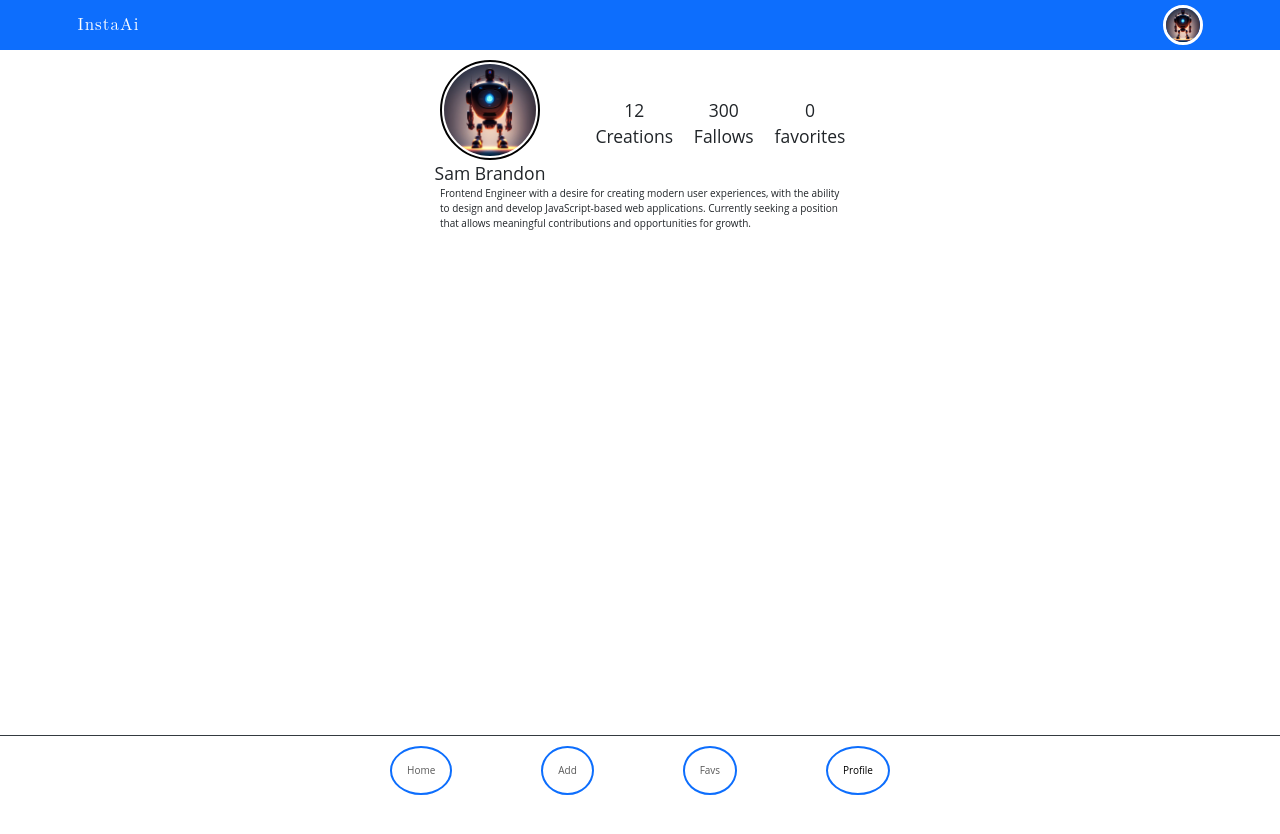
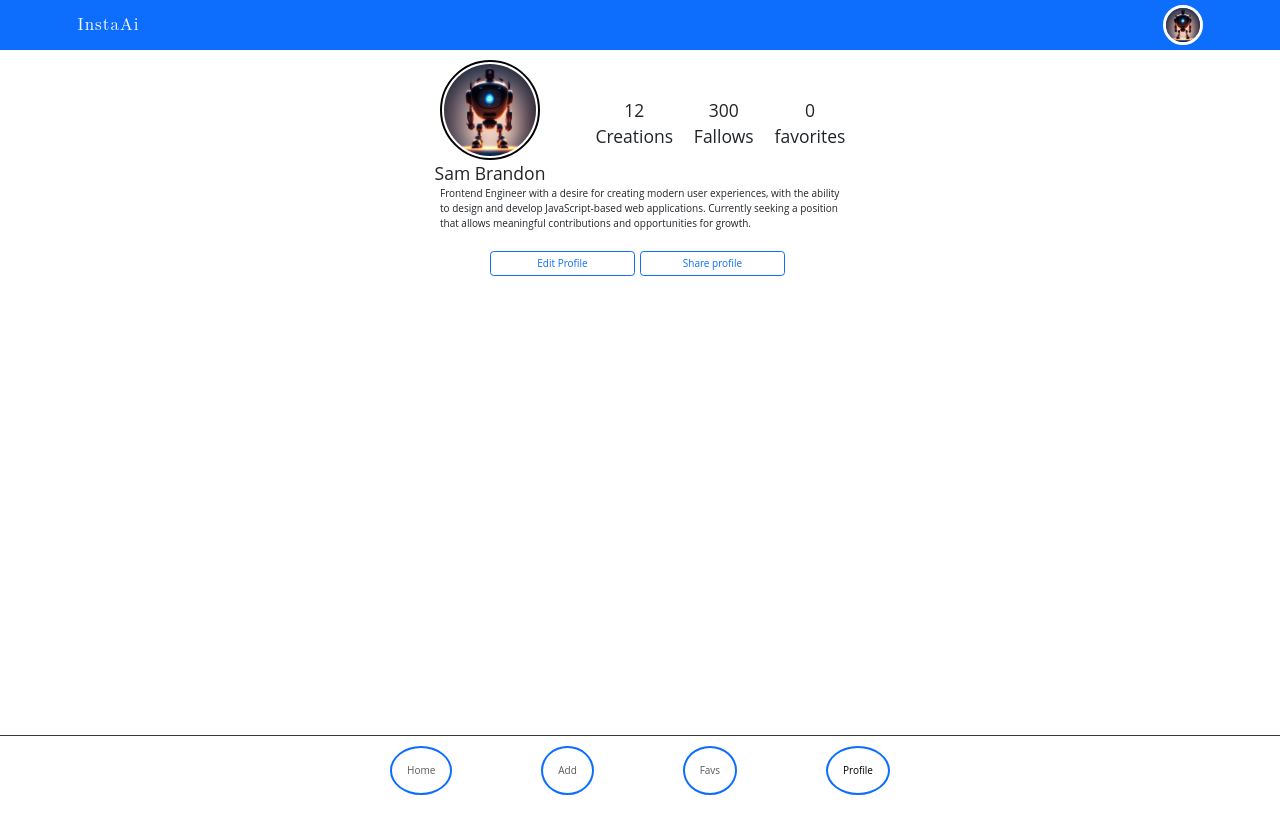
Before and after one commit to Refactoring-The-Interview/instaAi, a React (Create React App) app: page / in a window 1280 px wide. Both pictures are taken after a click on the button "Profile". Shown: the top 834 px of the page. Built offline with nearby package versions, Linux system fonts and the light colour scheme.

Commit message:
edit form pop out

```diff
--- /dev/null
+++ b/src/Components/Profile/EditProfile/EditFrom/EditFrom.tsx
@@ -0,0 +1,34 @@
+import { useState } from "react";
+import { Button, Form } from "react-bootstrap";
+import { UserProps } from "../../../Context/types";
+import "./EditFromS.scss";
+import { FormBody } from "./FormBody/FormBody";
+
+interface Props {
+    user: UserProps;
+    setUser(user: UserProps): void;
+}
+
+export const EditFrom = ({ user, setUser }: Props) => {
+    const [newUser, setNewUser] = useState(user);
+    const { name, image, bio } = newUser;
+
+    return (
+        <Form
+            className="EditForm"
+            onSubmit={(e) => {
+                e.preventDefault();
+                setUser(newUser);
+            }}
+        >
+            <FormBody value={newUser} setValue={setNewUser} />
+            <Button
+                type="submit"
+                variant="outline-primary"
+                className="formSubmit"
+            >
+                Done
+            </Button>
+        </Form>
+    );
+};
--- /dev/null
+++ b/src/Components/Profile/EditProfile/EditFrom/EditFromS.scss
@@ -0,0 +1,11 @@
+.EditForm {
+    display: flex;
+    flex-direction: column;
+    align-items: flex-start;
+    width: max-content;
+
+    .formSubmit {
+        width: 10rem;
+        margin-top: 1rem;
+    }
+}
--- /dev/null
+++ b/src/Components/Profile/EditProfile/EditFrom/FormBody/FormBody.tsx
@@ -0,0 +1,34 @@
+import { FormInput } from "../../FormInput/FormInput";
+
+interface Props {
+    value: any;
+    setValue(value: any): void;
+}
+
+export const FormBody = ({ value, setValue }: Props) => {
+    const { name, bio } = value;
+    return (
+        <>
+            <FormInput
+                value={name}
+                setValue={(name: string) => {
+                    setValue({
+                        ...value,
+                        name,
+                    });
+                }}
+                label={"Name"}
+            />
+            <FormInput
+                value={bio}
+                setValue={(bio: string) => {
+                    setValue({
+                        ...value,
+                        bio,
+                    });
+                }}
+                label={"Bio"}
+            />
+        </>
+    );
+};
--- /dev/null
+++ b/src/Components/Profile/EditProfile/EditProfile.tsx
@@ -0,0 +1,37 @@
+import { useContext, useState } from "react";
+import { Button, Offcanvas } from "react-bootstrap";
+import { MyUserContext } from "../../Context/MyUserContext";
+import { EditFrom } from "./EditFrom/EditFrom";
+import "./EditProfileS.scss";
+
+export const EditProfile = () => {
+    const { user, setUser } = useContext(MyUserContext);
+    const [show, setShow] = useState(false);
+
+    const handleClose = () => setShow(false);
+    const handleShow = () => setShow(true);
+
+    return (
+        <div className="EditProfile">
+            <Button
+                variant="outline-primary"
+                className="editButton"
+                onClick={handleShow}
+            >
+                Edit Profile
+            </Button>
+            <Button variant="outline-primary" className="editButton">
+                Share profile
+            </Button>
+
+            <Offcanvas show={show} onHide={handleClose}>
+                <Offcanvas.Header closeButton>
+                    <Offcanvas.Title>Edit Profile</Offcanvas.Title>
+                </Offcanvas.Header>
+                <Offcanvas.Body>
+                    <EditFrom user={user} setUser={setUser} />
+                </Offcanvas.Body>
+            </Offcanvas>
+        </div>
+    );
+};
--- /dev/null
+++ b/src/Components/Profile/EditProfile/EditProfileS.scss
@@ -0,0 +1,12 @@
+.EditProfile {
+    padding-top: 1rem;
+    display: flex;
+    width: 30rem;
+    justify-content: space-evenly;
+    align-items: center;
+
+    .editButton {
+        width: 15rem;
+        margin-right: 0.5rem;
+    }
+}
--- /dev/null
+++ b/src/Components/Profile/EditProfile/FormInput/FormInput.tsx
@@ -0,0 +1,22 @@
+import "./FormInputS.scss";
+
+interface Props {
+    value: any;
+    setValue: any;
+    label: string;
+}
+
+export const FormInput = ({ value, setValue, label }: Props) => {
+    return (
+        <label className="FormInput">
+            <div className="label">{label}</div>
+            <input
+                className="input"
+                value={value}
+                onChange={(e) => {
+                    setValue(e.target.value);
+                }}
+            />
+        </label>
+    );
+};
--- /dev/null
+++ b/src/Components/Profile/EditProfile/FormInput/FormInputS.scss
@@ -0,0 +1,15 @@
+.FormInput {
+    display: flex;
+    width: 20rem;
+    padding-bottom: 0.5rem;
+    justify-content: space-between;
+
+    .label {
+        font-size: 1.25rem;
+        border-bottom: 1px solid black;
+    }
+
+    .input {
+        width: 15rem;
+    }
+}
--- a/src/Components/Profile/ProfileS.scss
+++ b/src/Components/Profile/ProfileS.scss
@@ -2,8 +2,9 @@
     display: flex;
     margin-top: 5rem;
     margin-bottom: 5rem;
-    align-items: flex-start;
-    justify-content: center;
+    align-items: center;
+    justify-content: flex-start;
+    flex-direction: column;
 
     width: 100vw;
     height: 100vh;
--- a/src/Components/Profile/Proflie.tsx
+++ b/src/Components/Profile/Proflie.tsx
@@ -1,5 +1,6 @@
 import { useContext } from "react";
 import { MyUserContext } from "../Context/MyUserContext";
+import { EditProfile } from "./EditProfile/EditProfile";
 import "./ProfileS.scss";
 import { UserDetails } from "./UserDetials/UserDetails";
 
@@ -9,6 +10,7 @@ export const Profile = () => {
     return (
         <div className="Profile">
             <UserDetails user={user} />
+            <EditProfile />
         </div>
     );
 };
```
Also changed, not shown: src/Assets/TestingPhotoSet/8-8bOWRYHA0hStYXy.png (renamed from src/Assets/Images/8-8bOWRYHA0hStYXy.png), src/Assets/TestingPhotoSet/8-Ke8SBS7OGPUhMqv.png (renamed from src/Assets/Images/8-Ke8SBS7OGPUhMqv.png).
